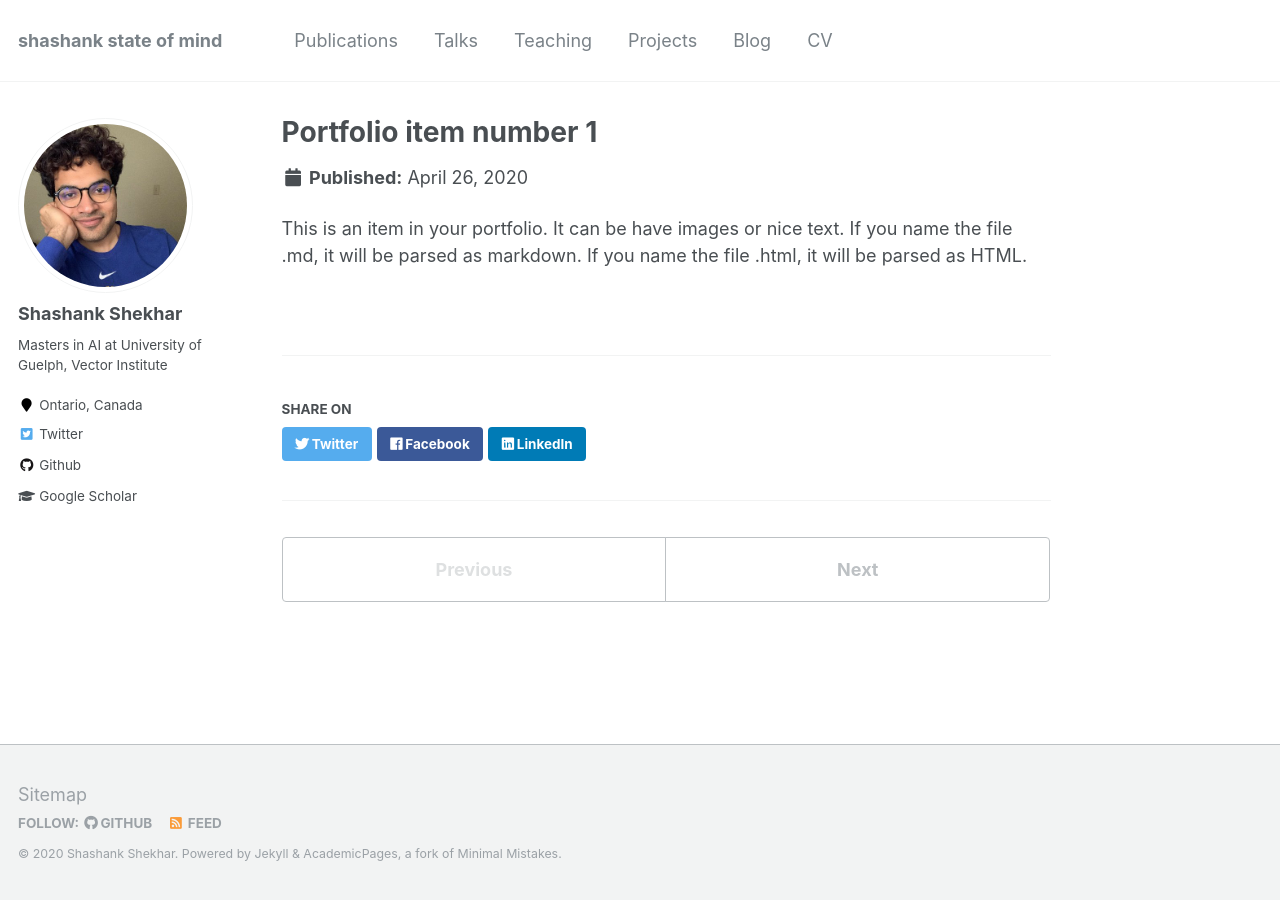
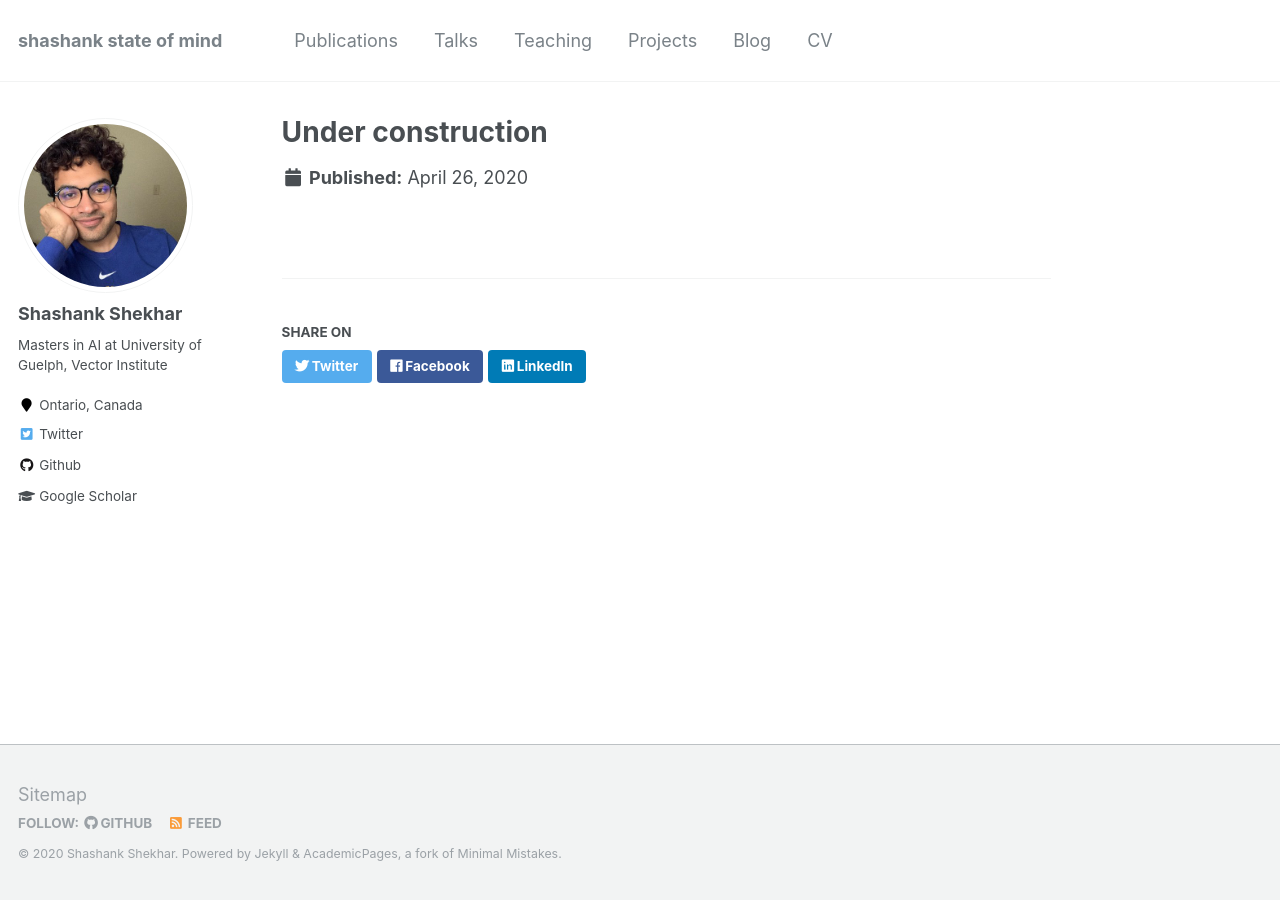
Before and after one commit to sshkhr/sshkhr.github.io, a Jekyll site: the page built from _portfolio/portfolio-1.md, in a window 1280 px wide. Built offline with Jekyll 4.4.1, drawn with Linux system fonts in a browser that asks for light colours.

Commit message:
removed portfolio

```diff
--- a/_portfolio/portfolio-1.md
+++ b/_portfolio/portfolio-1.md
@@ -1,7 +1,5 @@
 ---
-title: "Portfolio item number 1"
-excerpt: "Short description of portfolio item number 1<br/><img src='/images/500x300.png'>"
+title: "Under construction"
+excerpt: ""
 collection: portfolio
 ---
-
-This is an item in your portfolio. It can be have images or nice text. If you name the file .md, it will be parsed as markdown. If you name the file .html, it will be parsed as HTML.
```
Also changed, not shown: _portfolio/portfolio-2.html (deleted, +0 -7 lines).
